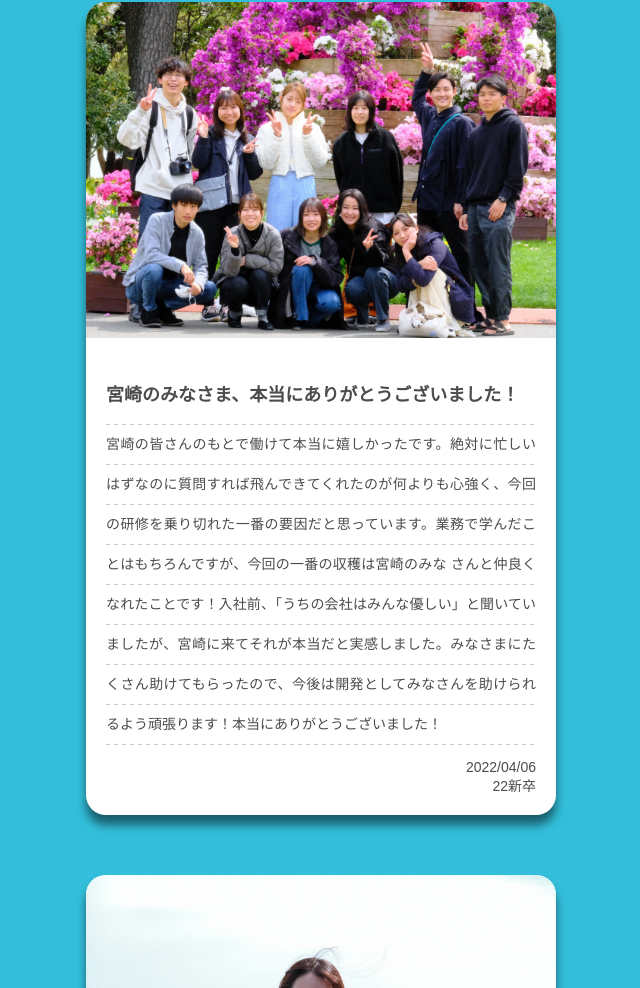
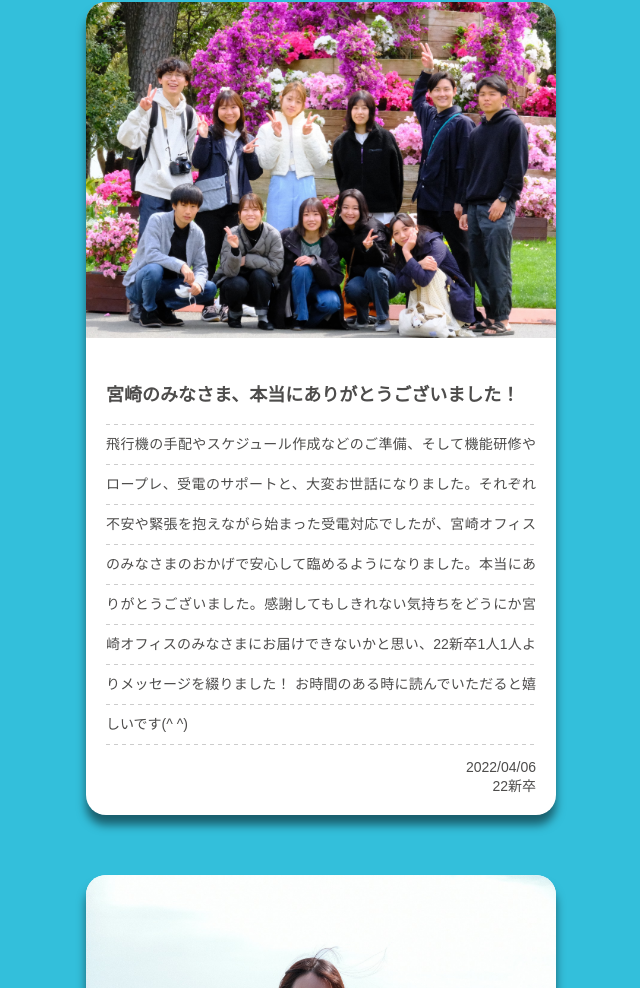
Before and after one commit to shin6142/miyazaki, a plain HTML site: page index.html in a window 1280 px wide. Shown: the part 112-1100 px from the top of the page, without its empty margins (319-959 px from the left). Drawn offline with nearby package versions, Linux system fonts and the light colour scheme.

Commit message:
全体メッセージを追加

```diff
--- a/index.html
+++ b/index.html
@@ -20,7 +20,7 @@
                 <p class="card-message_title">宮崎のみなさま、本当にありがとうございました！</p>
                 <div class="dashed-note">
                     <p class="card-message_text">
-                        宮崎の皆さんのもとで働けて本当に嬉しかったです。絶対に忙しいはずなのに質問すれば飛んできてくれたのが何よりも心強く、今回の研修を乗り切れた一番の要因だと思っています。業務で学んだことはもちろんですが、今回の一番の収穫は宮崎のみな さんと仲良くなれたことです！入社前、「うちの会社はみんな優しい」と聞いていましたが、宮崎に来てそれが本当だと実感しました。みなさまにたくさん助けてもらったので、今後は開発としてみなさんを助けられるよう頑張ります！本当にありがとうございました！
+                        飛行機の手配やスケジュール作成などのご準備、そして機能研修やロープレ、受電のサポートと、大変お世話になりました。それぞれ不安や緊張を抱えながら始まった受電対応でしたが、宮崎オフィスのみなさまのおかげで安心して臨めるようになりました。本当にありがとうございました。感謝してもしきれない気持ちをどうにか宮崎オフィスのみなさまにお届けできないかと思い、22新卒1人1人よりメッセージを綴りました！ お時間のある時に読んでいただると嬉しいです(^ ^)
                     </p>
                 </div>
                 <p class="card-message_date">2022/04/06</p>
```
